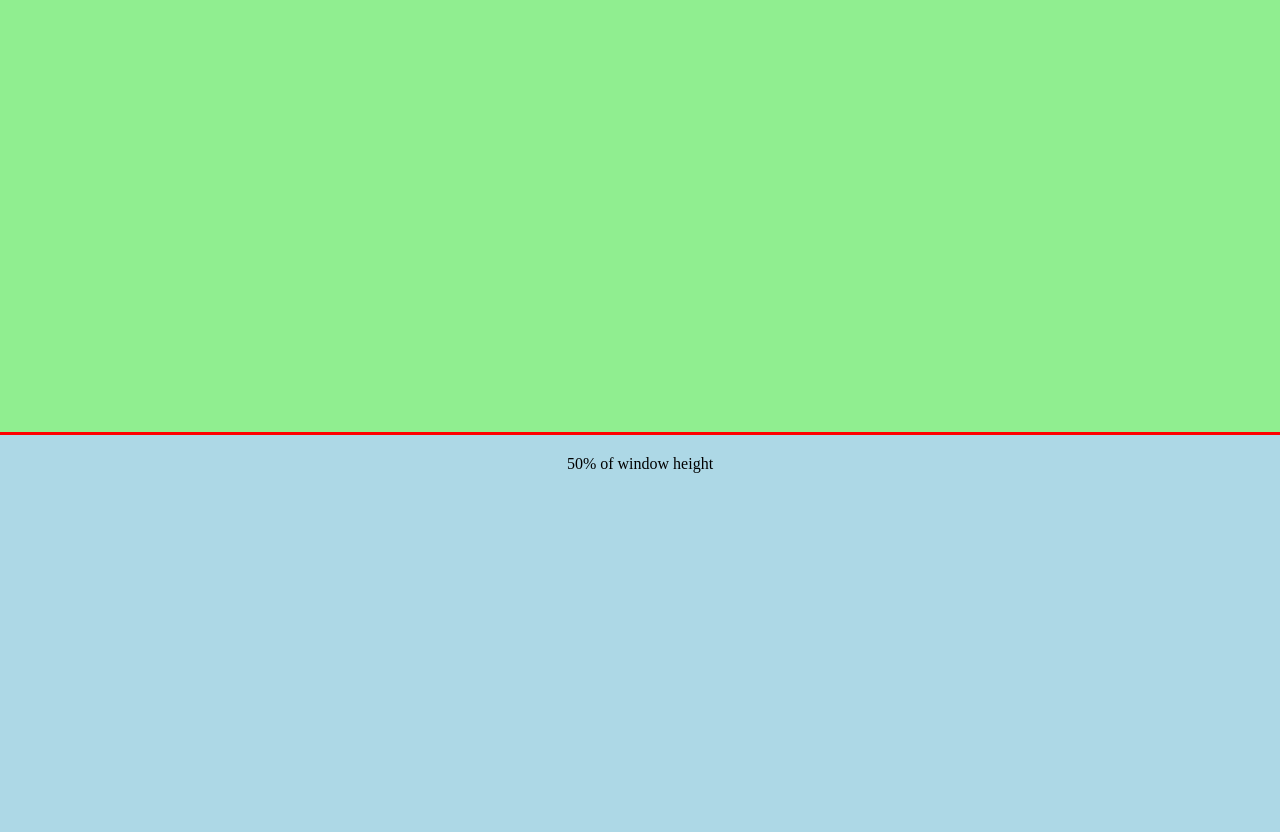
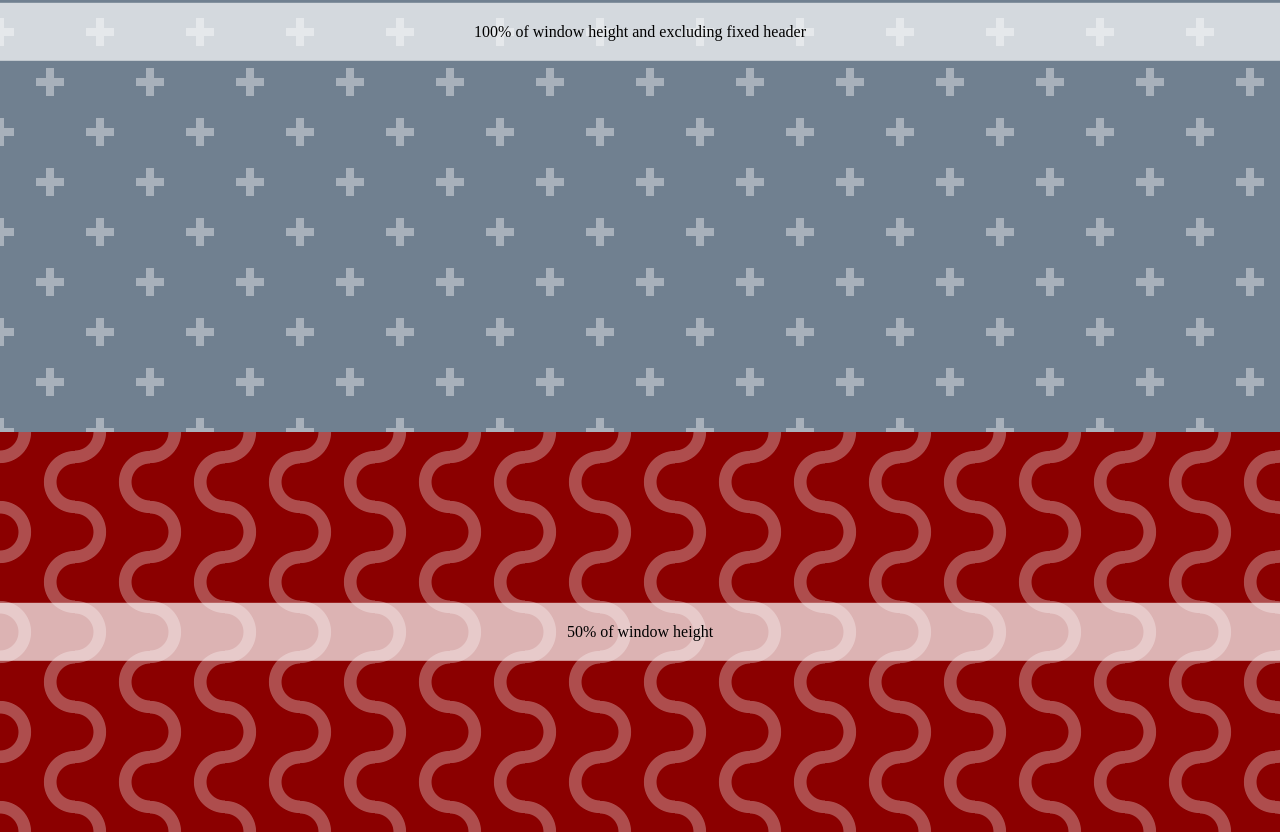
Before and after one commit to wearecolours/biginjapan, a website: page demo/index.html in a window 1280 px wide. Shown: the part 368-1200 px from the top of the page. Drawn offline with nearby package versions, Linux system fonts and the light colour scheme.

Commit message:
Nicer demo

```diff
--- a/demo/demo.css
+++ b/demo/demo.css
@@ -1,3 +1,5 @@
+@import "https://necolas.github.io/normalize.css/3.0.2/normalize.css";
+
 * {
 	box-sizing: border-box;
 }
@@ -7,23 +9,47 @@
 	top: 0;
 	left: 0;
 	right: 0;
-	background-color: yellow;
+	z-index: 2;
+	background-color: rgba(0,0,0,0.6);
+	color: #fff;
 }
 
 .header,
-.container {
+p {
 	text-align: center;
 	padding: 20px;
 }
 
+p {
+	background-color: rgba(255,255,255,0.7);
+	margin: 0;
+	position: absolute;
+	top: 50%;
+	transform: translateY(-50%);
+	left: 0;
+	right: 0;
+}
+
 .container {
-	border-top: 3px solid red;
+	position: relative;
 }
 
 .container-1 {
-	background-color: lightgreen;
+	/* http://lea.verou.me/css3patterns/#cross */
+	background:
+	radial-gradient(circle, transparent 20%, slategray 20%, slategray 80%, transparent 80%, transparent),
+	radial-gradient(circle, transparent 20%, slategray 20%, slategray 80%, transparent 80%, transparent) 50px 50px,
+	linear-gradient(#A8B1BB 8px, transparent 8px) 0 -4px,
+	linear-gradient(90deg, #A8B1BB 8px, transparent 8px) -4px 0;
+	background-color: slategray;
+	background-size:100px 100px, 100px 100px, 50px 50px, 50px 50px;
 }
 
 .container-2 {
-	background-color: lightblue;
+	/* http://lea.verou.me/css3patterns/#waves */
+	background:
+	radial-gradient(circle at 100% 50%, transparent 20%, rgba(255,255,255,.3) 21%, rgba(255,255,255,.3) 34%, transparent 35%, transparent),
+	radial-gradient(circle at 0% 50%, transparent 20%, rgba(255,255,255,.3) 21%, rgba(255,255,255,.3) 34%, transparent 35%, transparent) 0 -50px;
+	background-color: darkred;
+	background-size:75px 100px;
 }
--- a/demo/index.html
+++ b/demo/index.html
@@ -2,17 +2,16 @@
 <html>
 	<head>
 		<title>DEMO - jquery.biginjapan.js</title>
-		<link rel="stylesheet" type="text/css" href="https://necolas.github.io/normalize.css/3.0.2/normalize.css" />
 		<link rel="stylesheet" type="text/css" href="demo.css" />
 	</head>
 	<body>
-
 		<div id="header" class="header">Fixed header</div>
-
-		<div class="container container-1" data-biginjapan="true" data-biginjapan-exclude="#header">100% of window height</div>
-
-		<div class="container container-2" data-biginjapan="true" data-biginjapan-percentage="0.5">50% of window height</div>
-
+		<div class="container container-1" data-biginjapan="true" data-biginjapan-exclude="#header">
+			<p>100% of window height and excluding fixed header</p>
+		</div>
+		<div class="container container-2" data-biginjapan="true" data-biginjapan-percentage="0.5">
+			<p>50% of window height</p>
+		</div>
 		<script src="biginjapan.js"></script>
 	</body>
 </html>
```
Also changed, not shown: dist/biginjapan.min.js, dist/jquery.biginjapan.min.js.
